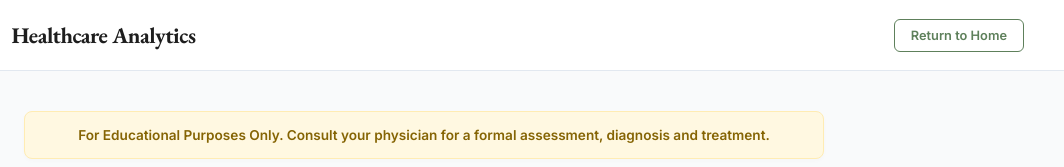
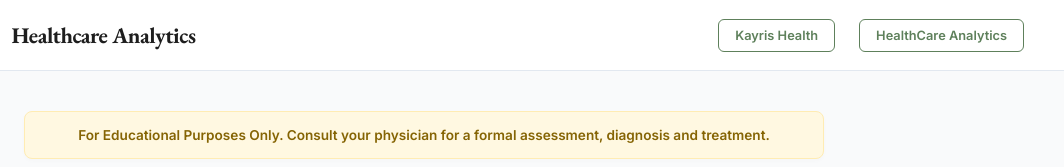
Before and after one commit to kayris-app/kayris-sandbox, a plain HTML site: page index.html in a window 1280 px wide. Shown: the top 167 px of the page, 216-1280 px from the left. Drawn offline with nearby package versions, Linux system fonts and the light colour scheme.

Commit message:
Add files via upload

```diff
--- a/index.html
+++ b/index.html
@@ -504,7 +504,10 @@
                 alt="Healthcare Analytics" class="logo-img">
             <span class="logo-text">Healthcare Analytics</span>
         </a>
-        <a href="https://healthcareanalytics.com" class="nav-link">Return to Home</a>
+        <div style="display: flex; gap: 24px; align-items: center;">
+            <a href="https://kayris.health" class="nav-link">Kayris Health</a>
+            <a href="https://healthcareanalytics.com" class="nav-link">HealthCare Analytics</a>
+        </div>
     </nav>
 
     <div class="container">
```
